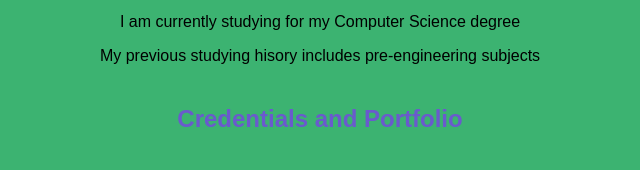
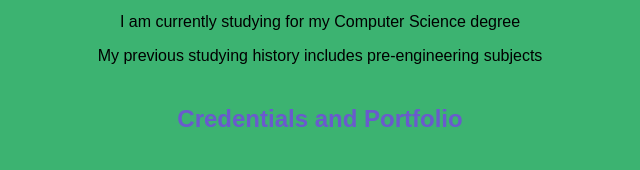
Before and after one commit to yeetyoot19/yeetyoot19.github.io, a plain HTML site: page index.html in a window 1280 px wide. Shown: the part 624-794 px from the top of the page, 320-960 px from the left. Drawn offline with Linux system fonts and the light colour scheme.

Commit message:
Update index.html

```diff
--- a/index.html
+++ b/index.html
@@ -20,7 +20,7 @@
     <h2>About Me :D</h2>
     <p>I am a student at FAST University in Islamabad.</p>
     <p>I am currently studying for my Computer Science degree</p>
-    <p>My previous studying hisory includes pre-engineering subjects</p>
+    <p>My previous studying history includes pre-engineering subjects</p>
   <h2>Credentials and Portfolio</h2>
   <p><a href="resume.html">My Resume</a> | <a href="https://github.com/yeetyoot19"> My Github</a></p>
   <h2>Contacts:</h2>
```
